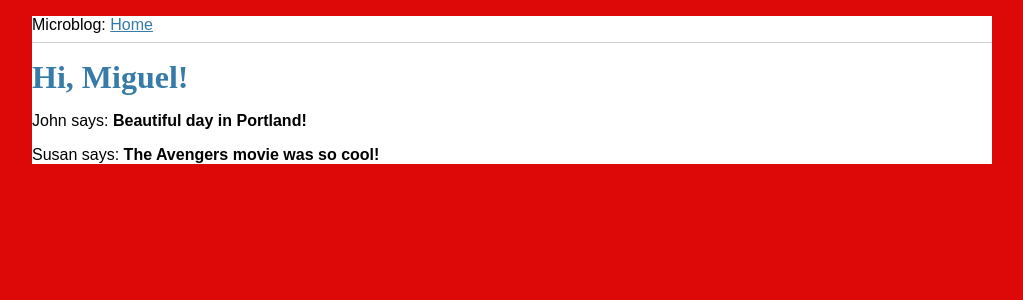
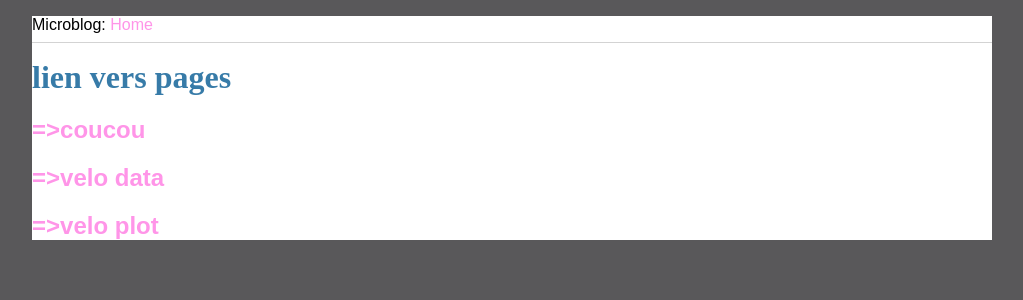
Before and after one commit to JadeBoudarel/try-flask, a Flask app: page / in a window 1280 px wide. Shown: the top 300 px of the page, without its empty margins (128-1151 px from the left). Run offline with Flask 3, Linux system fonts and the light colour scheme.

Commit message:
add lien

```diff
--- a/app/routes.py
+++ b/app/routes.py
@@ -51,3 +51,7 @@ def velo_data():
 @app.route('/velo_plot')
 def velo_plot():
     return render_template(template_name_or_list='data_velo.html',title='velo_plot')
+
+@app.route('/velo_graph')
+def velo_graph():
+    return render_template()
--- a/app/static/style.css
+++ b/app/static/style.css
@@ -1,4 +1,4 @@
-html { font-family: sans-serif; background: #dd0808; padding: 1rem; }
+html { font-family: sans-serif; background: #59585a; padding: 1rem; }
 body { max-width: 960px; margin: 0 auto; background: white; }
 h1 { font-family: serif; color: #377ba8; margin: 1rem 0; }
 a { color: #377ba8; }
@@ -25,3 +25,5 @@ nav ul li a, nav ul li span, header .action { display: block; padding: 0.5rem; }
 input.danger { color: #cc2f2e; }
 input[type=submit] { align-self: start; min-width: 10em; }
 #btn1{background-color: purple;}
+a{text-decoration: none; color: rgb(255, 149, 232);}
+a:hover{ text-decoration: underline; color: aquamarine;}
--- a/app/templates/base.html
+++ b/app/templates/base.html
@@ -9,6 +9,7 @@
       {% endif %}
       <link rel="stylesheet" href="{{ url_for('static', filename='style.css') }}">
       <script src="https://code.jquery.com/jquery-3.7.1.js" integrity="sha256-eKhayi8LEQwp4NKxN+CfCh+3qOVUtJn3QNZ0TciWLP4=" crossorigin="anonymous"></script>
+      <script src="https://cdnjs.cloudflare.com/ajax/libs/Chart.js/4.4.1/chart.min.js"></script>
       <script src="{{ url_for('static', filename='main.js') }}"></script>
     </head>
     <body>
--- a/app/templates/index.html
+++ b/app/templates/index.html
@@ -1,8 +1,11 @@
 {% extends "base.html" %}
 
 {% block content %}
-    <h1>Hi, {{ user.username }}!</h1>
-    {% for post in posts %}
-    <div><p>{{ post.author.username }} says: <b>{{ post.body }}</b></p></div>
-    {% endfor %}
+<h1>lien vers pages</h1>
+
+<a href="http://127.0.0.1:5000/coucou"><h2>=>coucou</h2></a>
+
+<a href="http://127.0.0.1:5000/velo_data"><h2>=>velo data</h2></a>
+
+<a href="http://127.0.0.1:5000/velo_plot"><h2>=>velo plot</h2></a>
 {% endblock %}
```
